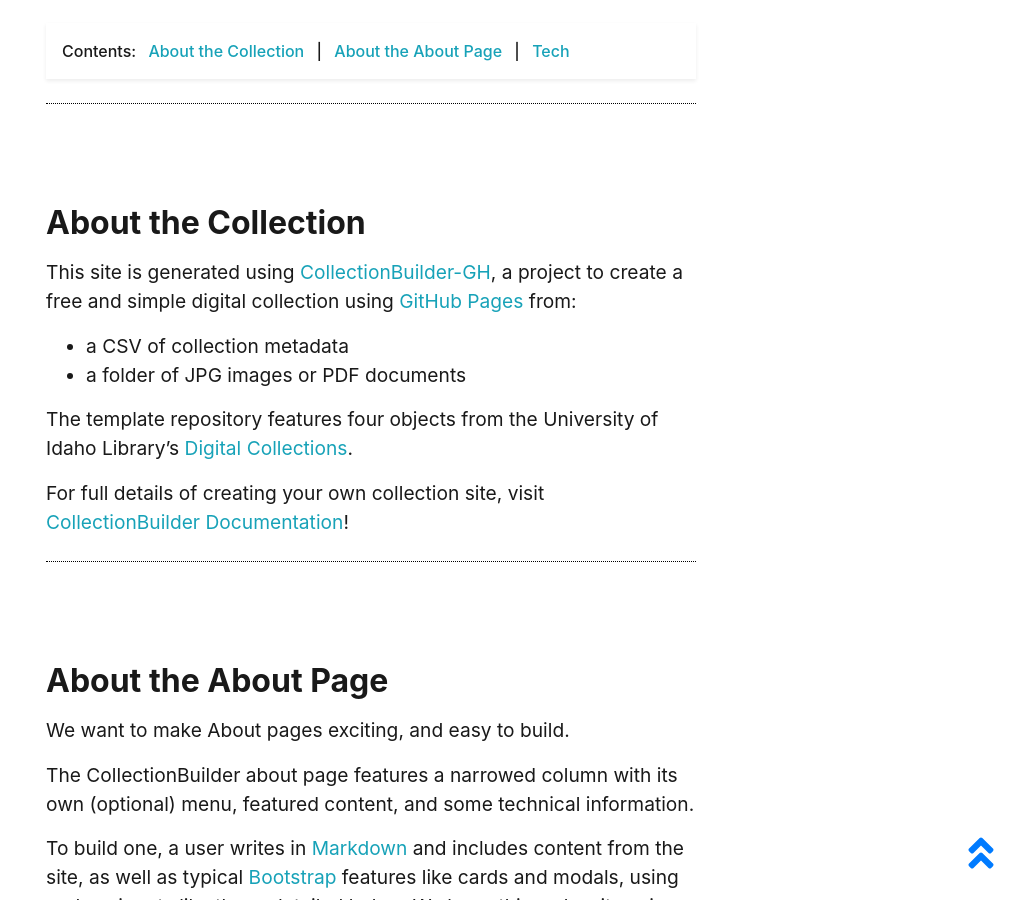
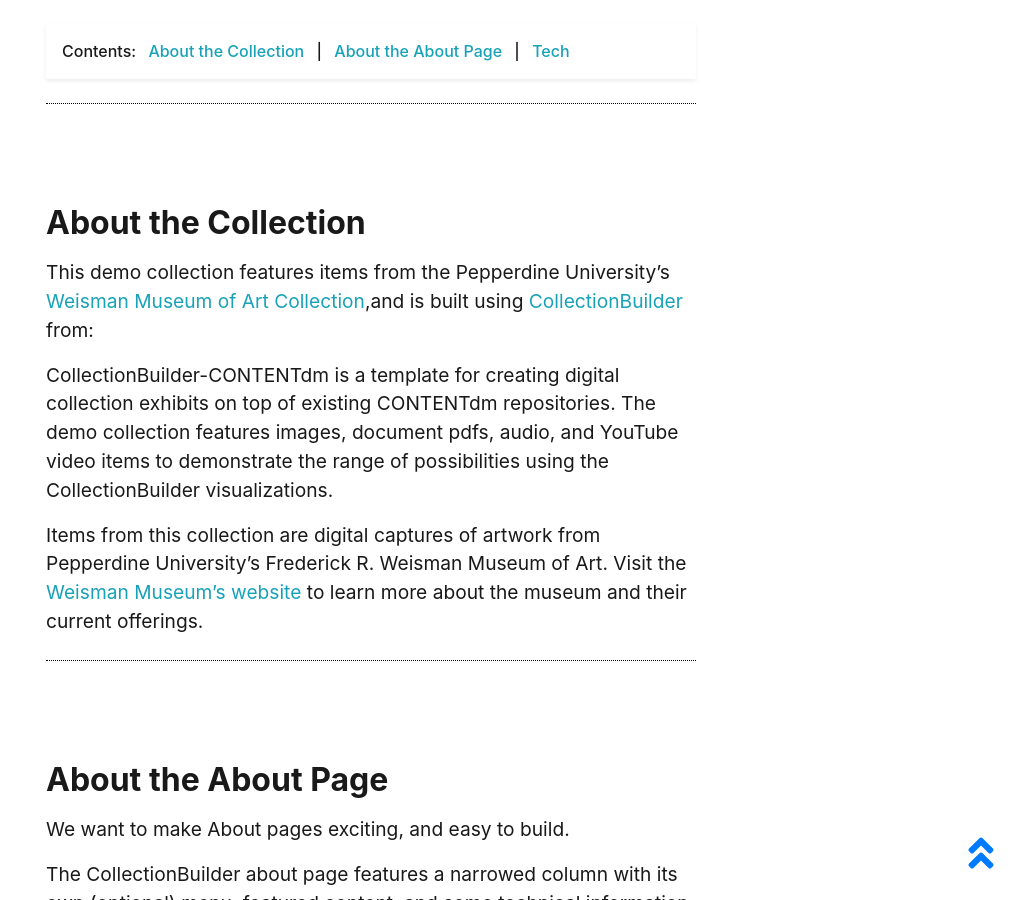
Before and after one commit to PepperdineLibraries/weisman, a Jekyll site: the page built from pages/about.md, in a window 1280 px wide and 900 px high, scrolled down 536 px. Shown: the whole window, without its empty margins (269-1280 px from the left). Built offline with Jekyll 4.4.1, drawn with Linux system fonts in a browser that asks for light colours.

Commit message:
Updated about page according to cb-weisman.onrender.com/about.html

```diff
--- a/pages/about.md
+++ b/pages/about.md
@@ -14,14 +14,12 @@
 
 ## About the Collection
 
-This site is generated using [CollectionBuilder-GH](https://collectionbuilding.github.io/gh/), a project to create a free and simple digital collection using [GitHub Pages](https://pages.github.com/) from:
+This demo collection features items from the Pepperdine University’s [Weisman Museum of Art Collection](https://cdm15730.contentdm.oclc.org/digital/collection/p15730coll35),and is built using [CollectionBuilder](https://github.com/CollectionBuilder/collectionbuilder-gh) from:
 
-- a CSV of collection metadata
-- a folder of JPG images or PDF documents
+CollectionBuilder-CONTENTdm is a template for creating digital collection exhibits on top of existing CONTENTdm repositories. The demo collection features images, document pdfs, audio, and YouTube video items to demonstrate the range of possibilities using the CollectionBuilder visualizations.
 
-The template repository features four objects from the University of Idaho Library's [Digital Collections](https://www.lib.uidaho.edu/digital).
+Items from this collection are digital captures of artwork from Pepperdine University’s Frederick R. Weisman Museum of Art. Visit the [Weisman Museum's website](https://arts.pepperdine.edu/museum/) to learn more about the museum and their current offerings.
 
-For full details of creating your own collection site, visit [CollectionBuilder Documentation](https://collectionbuilder.github.io/cb-docs/)!
 
-<!-- IMPORTANT!!! DELETE this comment and the include below when you are finished editing this page for your collection. The include below introduces about page features. They will show up on your collection's about page until you delete it.  -->
+
 {% include cb/about_the_about.md %}
```
